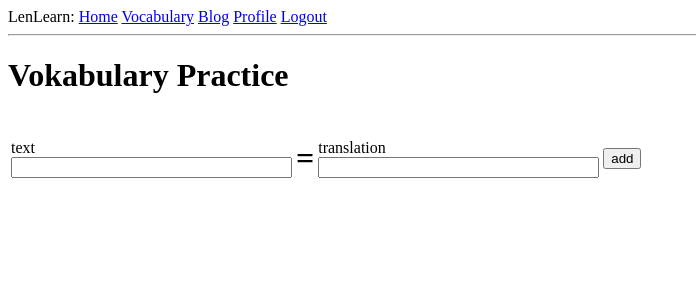
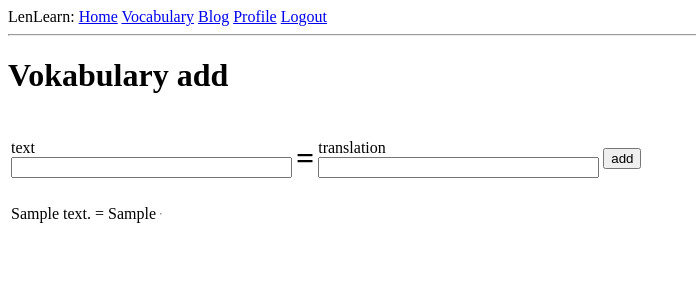
Before and after one commit to Maestro28/LenLearn, a Flask app: page /vocabulary_add in a window 1280 px wide. Shown: the top 300 px of the page, without its empty margins (0-696 px from the left). Run offline with Flask 2, Linux system fonts and the light colour scheme; a user stored in the database is signed in; tables that the repository leaves empty hold one stand-in row (values such as "Sample post").

Commit message:
Add Vocabulary engine

```diff
--- a/app/forms.py
+++ b/app/forms.py
@@ -1,7 +1,8 @@
 from flask_wtf import FlaskForm
 from wtforms import StringField, PasswordField, BooleanField, SubmitField, RadioField
 from wtforms.validators import DataRequired, Email, EqualTo, ValidationError
-from app.models import User
+from app.models import User, Vocabular
+from flask_login import current_user
 
 class LoginForm(FlaskForm):
     username = StringField('Username', validators=[DataRequired()])
@@ -32,6 +33,11 @@ class VokaPracticeForm(FlaskForm):
     answer = StringField('answer', validators=[DataRequired()])
     submit = SubmitField('check')
 
+    def validate_answer(self, answer):
+        t = current_user.translations.order_by(Vocabular.last_check).first().text
+        if t != answer.data:
+            raise ValidationError('Please try again')
+
 class VokaAddForm(FlaskForm):
     text = StringField('text', validators=[DataRequired()])
     translation = StringField('translation', validators=[DataRequired()])
--- a/app/models.py
+++ b/app/models.py
@@ -49,9 +49,8 @@ class Vocabular(db.Model):
     id = db.Column(db.Integer, primary_key=True)
     text = db.Column(db.String(140))
     translate = db.Column(db.String(140))
-    timestamp = db.Column(db.DateTime, index=True, default=datetime.utcnow)
     user_id = db.Column(db.Integer, db.ForeignKey('user.id'))
-    last_check = db.Column(db.DateTime, default=datetime.utcnow)
+    last_check = db.Column(db.DateTime, index=True, default=datetime.utcnow)
 
     def __repr__(self):
         return '<Tranlation: {}={}>'.format(self.text, self.translate)
--- a/app/routes.py
+++ b/app/routes.py
@@ -1,5 +1,5 @@
 from app import app, db
-from app.models import User
+from app.models import User, Vocabular
 from app.forms import LoginForm, RegistrationForm, VokaPracticeForm, VokaAddForm
 from flask import render_template, flash, redirect, url_for, request
 from flask_login import current_user, login_user, logout_user, login_required
@@ -74,13 +74,25 @@ def vocabulary():
 @app.route('/vocabulary_practice', methods=['GET', 'POST'])
 @login_required
 def voca_pract():
+    translation = current_user.translations.order_by(Vocabular.last_check).first()
     form = VokaPracticeForm()
-
-    return render_template('voca_pract.html', title="Practice", form=form)
+    if form.validate_on_submit():
+        translation.last_check = datetime.utcnow()
+        db.session.commit()
+        flash('greetings set')
+        return redirect(url_for('voca_pract'))
+    return render_template('voca_pract.html', title="Practice", form=form, translation=translation)
 
 @app.route('/vocabulary_add', methods=['GET', 'POST'])
 @login_required
 def voca_add():
     form = VokaAddForm()
-
-    return render_template('voca_add.html', title="Practice", form=form)
+    translations = current_user.translations.all()
+    if form.validate_on_submit():
+        v = Vocabular(text=form.text.data, translate=form.translation.data,
+                      owner=current_user)
+        db.session.add(v)
+        db.session.commit()
+        flash('One more word added')
+        return redirect(url_for('voca_add'))
+    return render_template('voca_add.html', title="Add", form=form, translations=translations)
--- a/app/templates/voca_add.html
+++ b/app/templates/voca_add.html
@@ -1,7 +1,7 @@
 {% extends "base.html" %}
 
 {% block content %}
-    <h1>Vokabulary Practice</h1>
+    <h1>Vokabulary add</h1>
     <form action="" method="post" novalidate>
         {{ form.hidden_tag() }}
         <table>
@@ -27,4 +27,14 @@
             </tr>
         </table>
     </form>
+
+
+    {% for t in translations %}
+        <table>
+        <tr>
+            <td>{{t.text}}</td><td> = </td><td>{{t.translate}}</td>
+            <td><hr></td>
+        </tr>
+        </table>
+    {% endfor %}
 {% endblock %}
--- a/app/templates/vocabular.html
+++ b/app/templates/vocabular.html
@@ -2,6 +2,6 @@
 
 {% block content %}
     <h1>Vokabulary</h1>
-    <h1><a href="{{ url_for('voca_pract') }}">Vocabulary practice</a></h1>
-    <h1><a href="{{ url_for('voca_add') }}">Add world</a></h1>
+    <h3><a href="{{ url_for('voca_add') }}">Add world</a></h3>
+    <h3><a href="{{ url_for('voca_pract') }}">Vocabulary practice</a></h3>
 {% endblock %}
```
Also changed, not shown: app/templates/voca_pract.html (+11 -9 lines).
